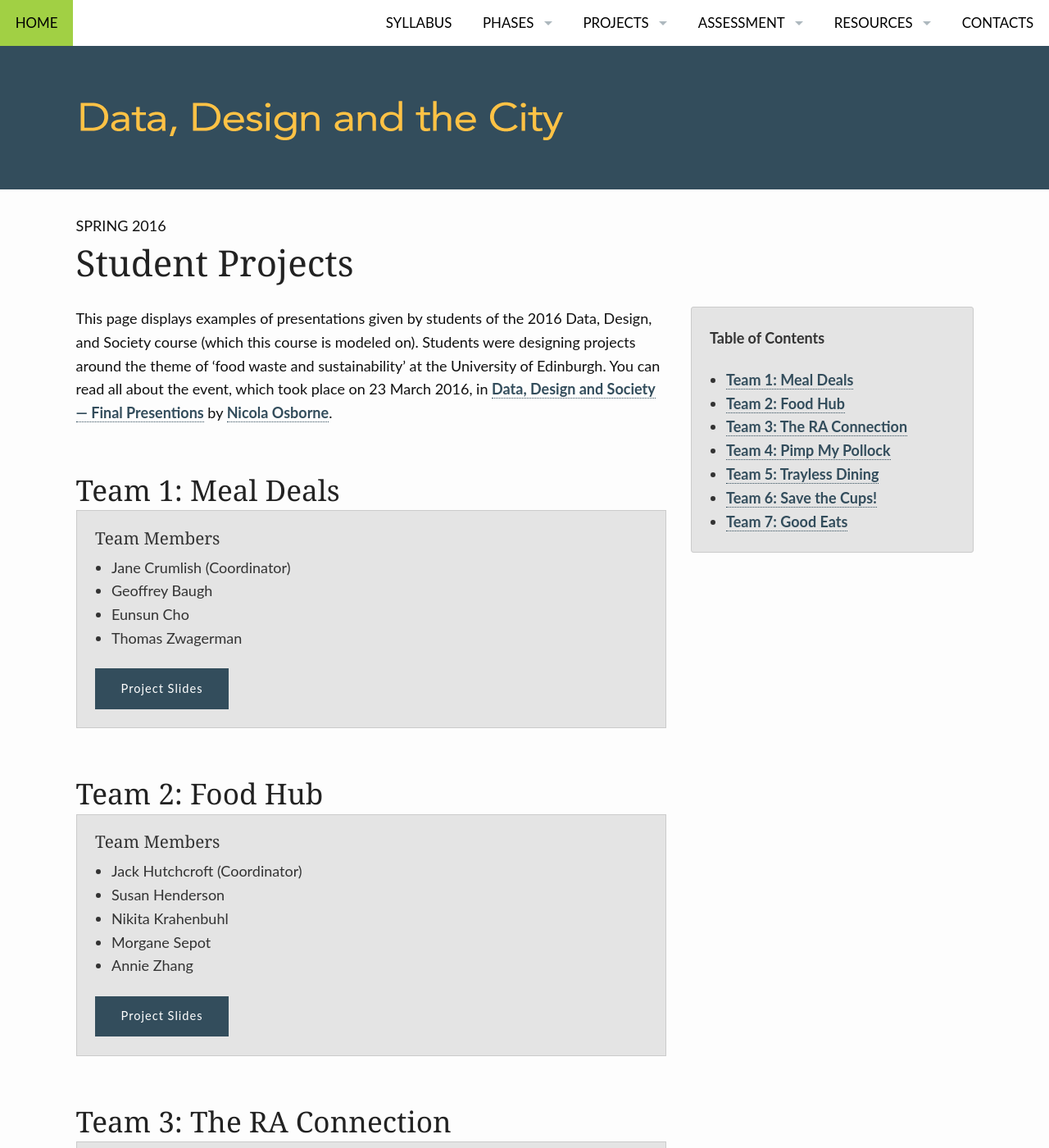
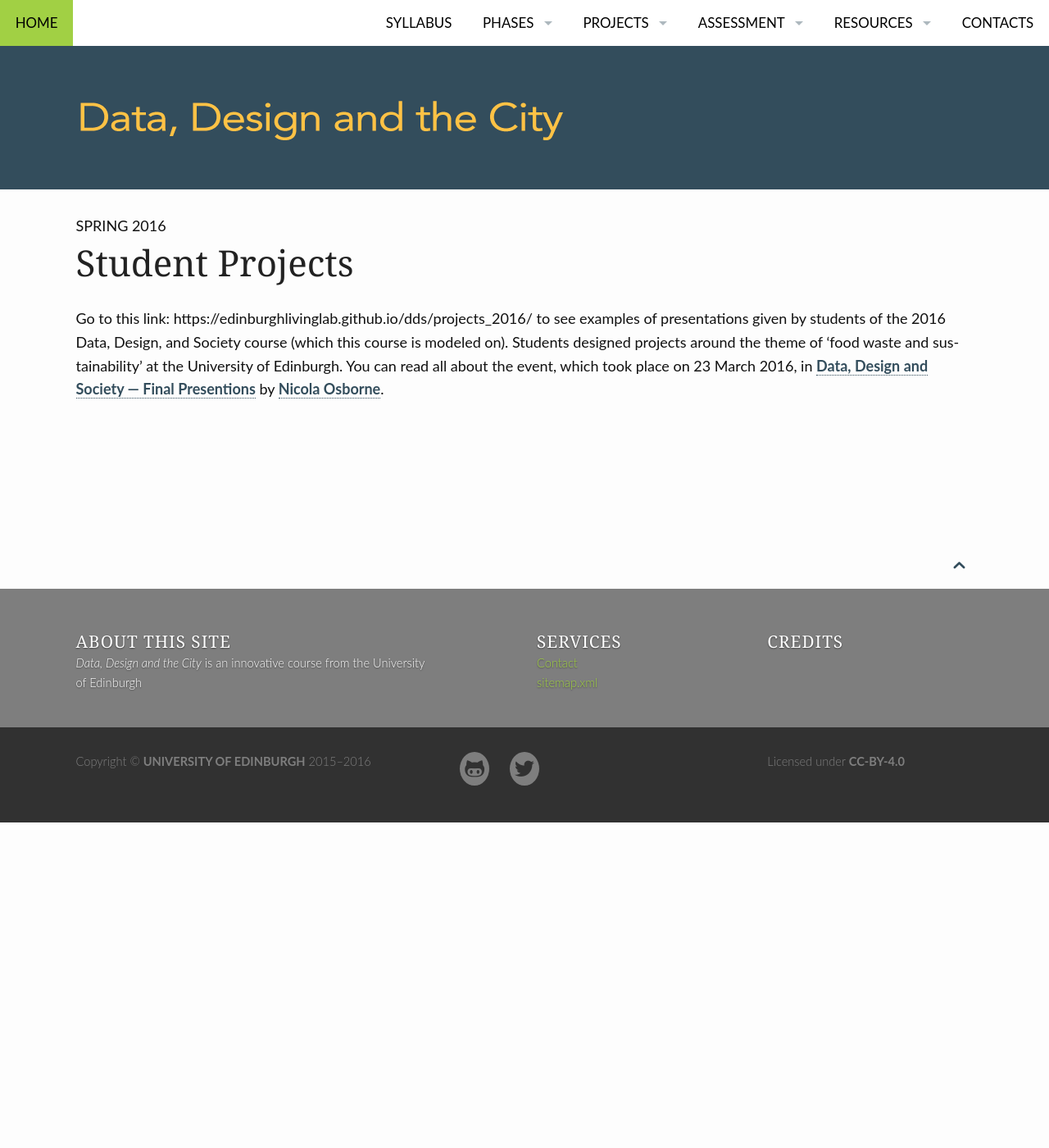
Before and after one commit to edinburghlivinglab/ddc, a Jekyll site: the page built from pages/projects_2016.md, in a window 1280 px wide and 1400 px high. Shown: the whole window at 82% size. Built offline with Jekyll 4.4.1, drawn with Linux system fonts in a browser that asks for light colours; some of the changed text lies outside the part shown.

Commit message:
Update projects_2016.md

```diff
--- a/pages/projects_2016.md
+++ b/pages/projects_2016.md
@@ -5,134 +5,5 @@
 teaser: ""
 permalink: "/projects_2016/"
 ---
-<div class="row">
-<div class="medium-4 medium-push-8 columns" markdown="1">
-<div class="panel radius" markdown="1">
-**Table of Contents**
-{: #toc }
-* TOC
-{:toc}
-</div>
-</div>
 
-<div class="medium-8 medium-pull-4 columns" markdown="1">
-
-This page displays examples of presentations given by students of the 2016 Data, Design, and Society course (which this course is modeled on). Students were designing projects around the theme of 'food waste and sustainability' at the University of Edinburgh. You can read all about the event, which took place on 23 March 2016, in [Data, Design and Society &mdash; Final Presentions](http://nicolaosborne.blogs.edina.ac.uk/2016/03/23/data-design-society-final-presentations/) by [Nicola Osborne](http://nicolaosborne.blogs.edina.ac.uk/about/).
-
-## Team 1: Meal Deals
-
-<div class="panel">
-  <h5>Team Members</h5>
-  <ul>
-    <li>Jane Crumlish (Coordinator)</li>
-    <li>Geoffrey Baugh</li>
-    <li>Eunsun Cho</li>
-    <li>Thomas Zwagerman</li>
-  </ul>
-
-  <a class="button small" href="{{ site.baseurl }}/course_docs/1_Meal_Deals.pdf" target="_blank">Project Slides</a>
-
-</div>
-
-
-## Team 2: Food Hub
-
-<div class="panel">
-  <h5>Team Members</h5>
-  <ul>
-    <li>Jack Hutchcroft (Coordinator)</li>
-    <li>Susan Henderson</li>
-    <li>Nikita Krahenbuhl</li>
-    <li>Morgane Sepot</li>
-    <li>Annie Zhang</li>
-  </ul>
-  <a class="button small" href="{{ site.baseurl }}/course_docs/2_Food_Hub.pdf" target="_blank">Project Slides</a>
-</div>
-
-
-## Team 3: The RA Connection
-
-<div class="panel">
-  <h5>Team Members</h5>
-  <ul>
-    <li>Fidra Sym (Coordinator)</li>
-    <li>Cayenne Kjerland</li>
-    <li>Hamza Latif</li>
-    <li>Rory McClish</li>
-    <li>Minhui Xu</li>
-  </ul>
-
-  <a class="button small" href="{{ site.baseurl }}/course_docs/3_The_RA_Connection.pdf" target="_blank">Project Slides</a>
-</div>
-
-
-## Team 4: Pimp My Pollock
-
-<div class="panel">
-  <h5>Team Members</h5>
-  <ul>
-    <li>Mitch Peterson (Coordinator)</li>
-    <li>Luca Forni</li>
-    <li>David Mynors</li>
-    <li>Michelle Wong</li>
-  </ul>
-
- <a class="button small" href="{{ site.baseurl }}/course_docs/4_Pimp_My_Pollock.pdf" target="_blank">Project Slides</a>
-</div>
-
-
-## Team 5: Trayless Dining
-
-<div class="panel">
-  <h5>Team Members</h5>
-  <ul>
-    <li><a href="http://juljoseph33.github.io">Julia Joseph</a> (Coordinator) <a href="https://twitter.com/JuliaRJoseph"><i class="icon-twitter"></i></a>
-         <a href="https://www.linkedin.com/pub/julia-joseph/83/a35/293"><i class="icon-linkedin"></i></a>
-         <a href="https://github.com/juljoseph33"><i class="icon-github"></i></a>
-    </li>
-    <li>Isy Introna</li>
-    <li>Luke Fletcher</li>
-    <li>Helena McElroy</li>
-  </ul>
-
- <a class="button small" href="{{ site.baseurl }}/course_docs/5_Trayless_Dining.pdf" target="_blank">Project Slides</a>
- <a class="button small" href="http://juljoseph33.github.io/DDS/" target="_blank">Project Website</a>
-</div>
-
-
-## Team 6: Save the Cups!
-
-At the University of Edinburgh, an estimated 1 million coffee cups are going to landfill every year: a staggering number. In our project, we looked for ways to reduce the amount of waste caused this way. We decided to design posters that would boost the University’s current Keepcup scheme –-- if you bring a University of Edinburgh-branded Keepcup to one of the University Cafés, you receive a 20p discount on your coffee. <a href="{{ site.baseurl }}/team6_summary/"><strong>Read More &gt;</strong></a>
-
-<div class="panel">
-  <h5>Team Members</h5>
-  <ul>
-    <li>Paul Hofma (Coordinator) <a href="https://www.linkedin.com/in/paul-hofma-8607aa7b"><i class="icon-linkedin"></i></a></li>
-    <li>Chloe Austin</li>
-    <li>Qinqin Xu</li>
-    <li>Anna Zorinmawii</li>
-  </ul>
-
-  <a class="button small" href="{{ site.baseurl }}/course_docs/6_Save_the_Cups.pdf" target="_blank">Project Slides</a>
-</div>
-
-<img src="{{ site.urlimg }}savethecups2-medium.jpg" alt="Save the Cups PD Workshop 1">
-<img src="{{ site.urlimg }}savethecups3-medium.jpg" alt="Save the Cups PD Workshop 2">
-
-<a href="{{ site.urlimg }}savethecups_final_poster.jpg"><img src="{{ site.urlimg }}savethecups_final_poster-medium.jpg" alt="Save the Cups Final Poster"></a>
-
-<hr/>
-
-## Team 7: Good Eats
-
-<div class="panel">
-  <h5>Team Members</h5>
-  <ul>
-    <li>Madison Weigand (Coordinator)</li>
-    <li>Madeleine Boyle</li>
-    <li>Akshay Chandiramani</li>
-    <li>Ajda Remškar</li>
-  </ul>
-
-  <a class="button small" href="{{ site.baseurl }}/course_docs/7_Good_Eats.pdf" target="_blank">Project Slides</a>
-</div>
+Go to this link: https://edinburghlivinglab.github.io/dds/projects_2016/ to see examples of presentations given by students of the 2016 Data, Design, and Society course (which this course is modeled on). Students designed projects around the theme of 'food waste and sustainability' at the University of Edinburgh. You can read all about the event, which took place on 23 March 2016, in [Data, Design and Society &mdash; Final Presentions](http://nicolaosborne.blogs.edina.ac.uk/2016/03/23/data-design-society-final-presentations/) by [Nicola Osborne](http://nicolaosborne.blogs.edina.ac.uk/about/).
```
